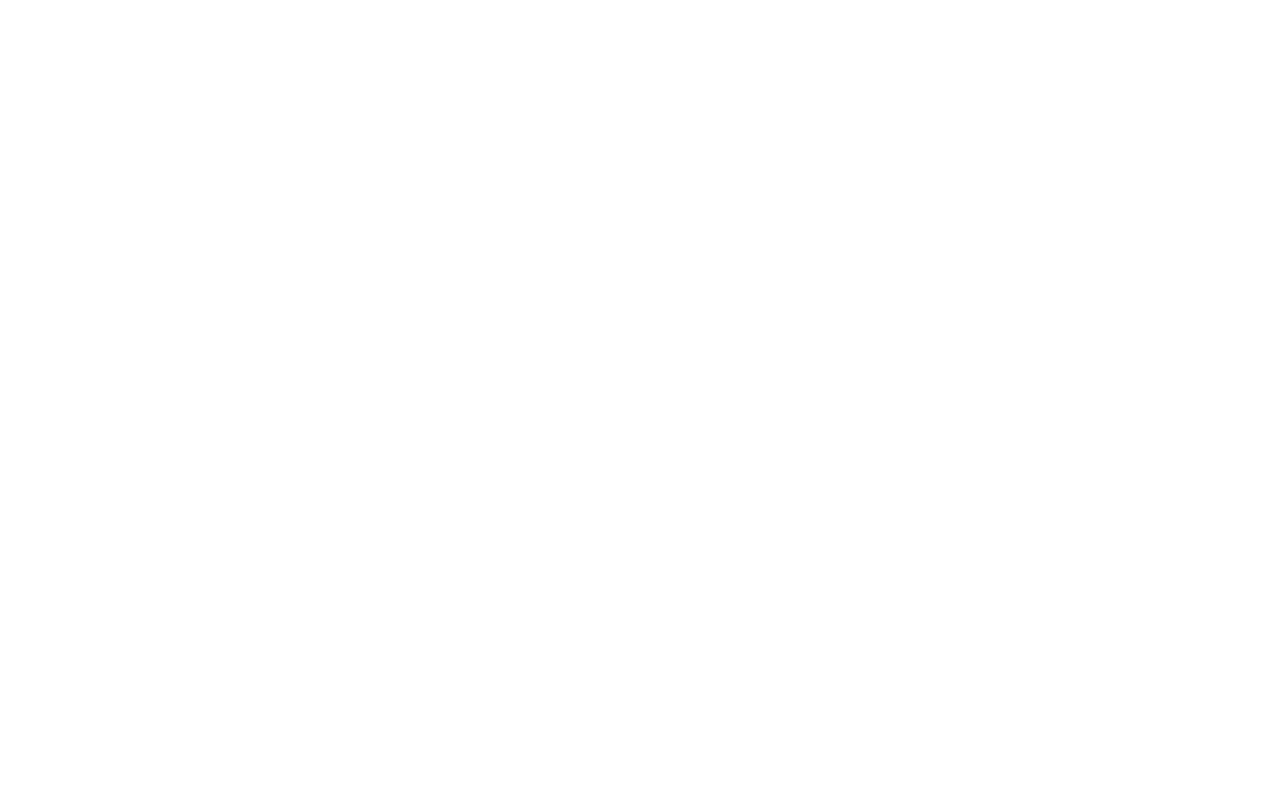
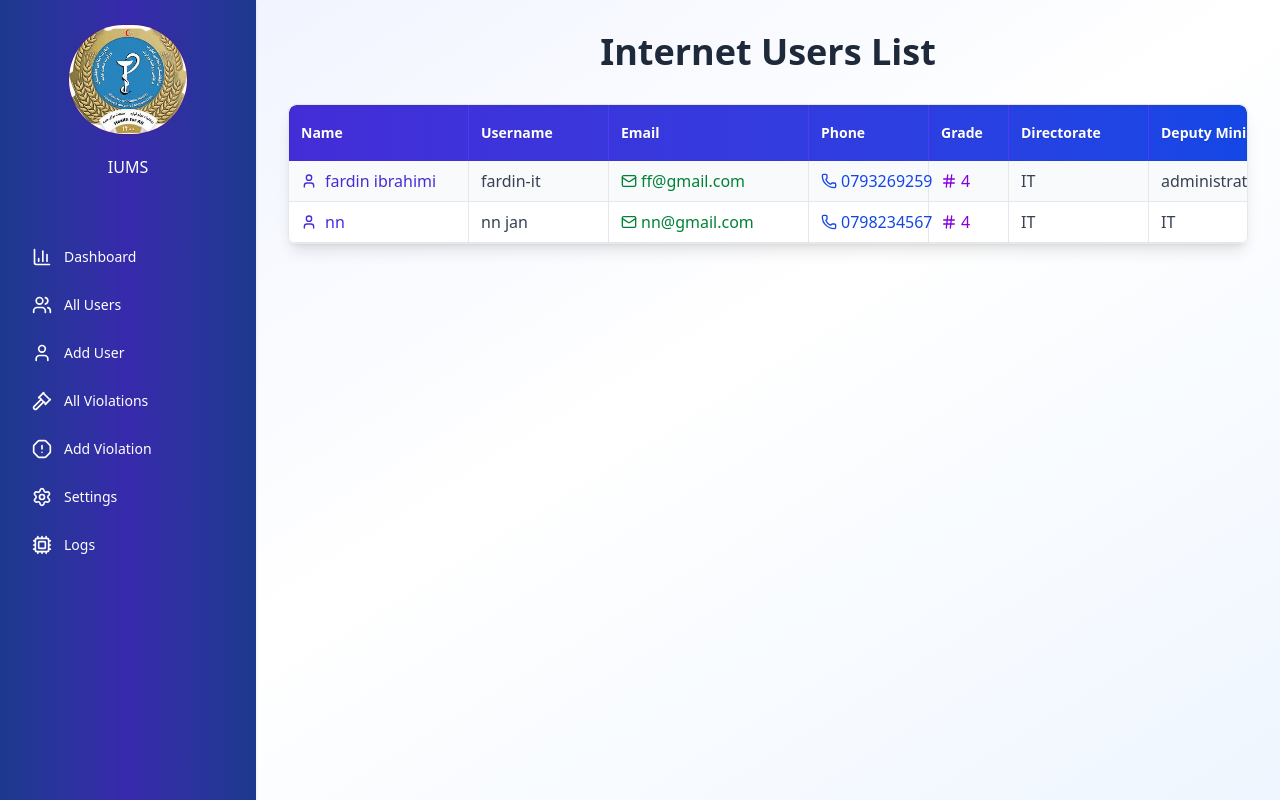
Before and after one commit to fiafghan/internet-users-ms-frontend, a React (Vite) app: page /allusers in a window 1280 px wide. Before the commit this address had no page. Built offline with nearby package versions, Linux system fonts and the light colour scheme; data requests are answered from the project's data file.

Commit message:
AllUsers.tsx page was created!

```diff
--- /dev/null
+++ b/src/AllUsers.tsx
@@ -0,0 +1,151 @@
+import { useEffect, useState, type JSX } from "react";
+import axios from "axios";
+import { User, Mail, Phone, Hash, Laptop, Cpu } from "lucide-react";
+import GradientSidebar from "./components/Sidebar";
+
+type InternetUser = {
+  id: string;
+  name: string;
+  username: string;
+  email: string;
+  phone: string;
+  grade: string;
+  directorate: string;
+  deputyMinistry: string;
+  position?: string;
+  device_limit: string;
+  device_type: string;
+  mac_address: string;
+};
+
+const headers = [
+  "Name",
+  "Username",
+  "Email",
+  "Phone",
+  "Grade",
+  "Directorate",
+  "Deputy Ministry",
+  "Position",
+  "Device Limit",
+  "Device Type",
+  "MAC Address",
+];
+
+export default function InternetUsersList(): JSX.Element {
+  const [users, setUsers] = useState<InternetUser[]>([]);
+  const [loading, setLoading] = useState(false);
+  const [error, setError] = useState<string | null>(null);
+
+  useEffect(() => {
+    async function fetchUsers() {
+      setLoading(true);
+      setError(null);
+      try {
+        const response = await axios.get<InternetUser[]>(
+          "http://localhost:3000/internet_users"
+        );
+        setUsers(response.data);
+      } catch (err) {
+        setError("Failed to fetch users. Please try again later.");
+        console.error(err);
+      } finally {
+        setLoading(false);
+      }
+    }
+    fetchUsers();
+  }, []);
+
+  return (
+    <div className="min-h-screen flex bg-gradient-to-br from-indigo-50 via-white to-blue-50">
+      {/* Fixed Sidebar */}
+      <div className="fixed top-0 left-0 bottom-0 w-64 border-r border-gray-200 bg-white shadow-sm z-20">
+        <GradientSidebar />
+      </div>
+
+      {/* Content Area */}
+      <main className="flex-1 ml-64 p-8 overflow-auto">
+        <h1 className="text-4xl font-extrabold text-gray-800 mb-8 text-center">
+          Internet Users List
+        </h1>
+
+        {loading ? (
+          <p className="text-center text-gray-600">Loading users...</p>
+        ) : error ? (
+          <p className="text-center text-red-600">{error}</p>
+        ) : users.length === 0 ? (
+          <p className="text-center py-6 text-gray-500 font-medium">No users found.</p>
+        ) : (
+          <div className="overflow-x-auto rounded-lg shadow-lg bg-white border border-gray-200 max-w-full">
+            {/* Header row */}
+            <div className="grid grid-cols-[180px_140px_200px_120px_80px_140px_140px_180px_100px_100px_140px] bg-gradient-to-r from-indigo-700 to-blue-700 text-white font-semibold text-sm select-none rounded-t-lg shadow-inner">
+              {headers.map((header) => (
+                <div
+                  key={header}
+                  className="px-3 py-2 border-r border-indigo-600 last:border-r-0 flex items-center"
+                  style={{ textShadow: "0 1px 1px rgba(0,0,0,0.15)" }}
+                >
+                  {header}
+                </div>
+              ))}
+            </div>
+
+            {/* Data rows */}
+            {users.map((user, idx) => (
+              <div
+                key={user.id}
+                className={`grid grid-cols-[180px_140px_200px_120px_80px_140px_140px_180px_100px_100px_140px] border-b border-gray-200 transition-colors duration-200 ${
+                  idx % 2 === 0 ? "bg-gray-50" : "bg-white"
+                } hover:bg-indigo-100 cursor-default`}
+                style={{ userSelect: "none" }}
+              >
+                <div className="px-3 py-2 flex items-center gap-2 font-medium text-indigo-700 whitespace-nowrap border-r border-gray-200">
+                  <User className="w-4 h-4 shrink-0" />
+                  <span>{user.name}</span>
+                </div>
+
+                <div className="px-3 py-2 text-gray-700 whitespace-nowrap border-r border-gray-200">{user.username}</div>
+
+                <div className="px-3 py-2 flex items-center gap-1 text-green-700 max-w-xs break-words border-r border-gray-200">
+                  <Mail className="w-4 h-4 shrink-0" />
+                  <span>{user.email}</span>
+                </div>
+
+                <div className="px-3 py-2 flex items-center gap-1 text-blue-700 whitespace-nowrap border-r border-gray-200">
+                  <Phone className="w-4 h-4 shrink-0" />
+                  <span>{user.phone}</span>
+                </div>
+
+                <div className="px-3 py-2 flex items-center gap-1 text-purple-700 whitespace-nowrap border-r border-gray-200">
+                  <Hash className="w-4 h-4 shrink-0" />
+                  <span>{user.grade}</span>
+                </div>
+
+                <div className="px-3 py-2 text-gray-700 whitespace-nowrap border-r border-gray-200">{user.directorate}</div>
+
+                <div className="px-3 py-2 text-gray-700 whitespace-nowrap border-r border-gray-200">{user.deputyMinistry}</div>
+
+                <div className="px-3 py-2 text-gray-700 max-w-xs break-words border-r border-gray-200">{user.position || "-"}</div>
+
+                <div className="px-3 py-2 flex items-center gap-1 text-pink-700 whitespace-nowrap border-r border-gray-200">
+                  <Hash className="w-4 h-4 shrink-0" />
+                  <span>{user.device_limit}</span>
+                </div>
+
+                <div className="px-3 py-2 flex items-center gap-1 text-purple-700 whitespace-nowrap border-r border-gray-200">
+                  <Laptop className="w-4 h-4 shrink-0" />
+                  <span>{user.device_type}</span>
+                </div>
+
+                <div className="px-3 py-2 flex items-center gap-1 text-red-700 whitespace-nowrap">
+                  <Cpu className="w-4 h-4 shrink-0" />
+                  <span>{user.mac_address}</span>
+                </div>
+              </div>
+            ))}
+          </div>
+        )}
+      </main>
+    </div>
+  );
+}
--- a/src/App.tsx
+++ b/src/App.tsx
@@ -2,6 +2,7 @@ import RegisterForm from "./RegisterForm"
 import { Routes, Route} from "react-router-dom"
 import LoginForm from "./LoginForm"
 import InternetUserAddForm from "./AddInternetUsers"
+import AllUsers from "./AllUsers"
 
 function App() {
 
@@ -11,6 +12,7 @@ function App() {
       <Route path="/register" element={<RegisterForm />} />
       <Route path="/login" element={<LoginForm />} />
       <Route path="/adduser" element={<InternetUserAddForm />} />
+      <Route path="/allusers" element={<AllUsers />} />
     </Routes>
     </>
   )
```
